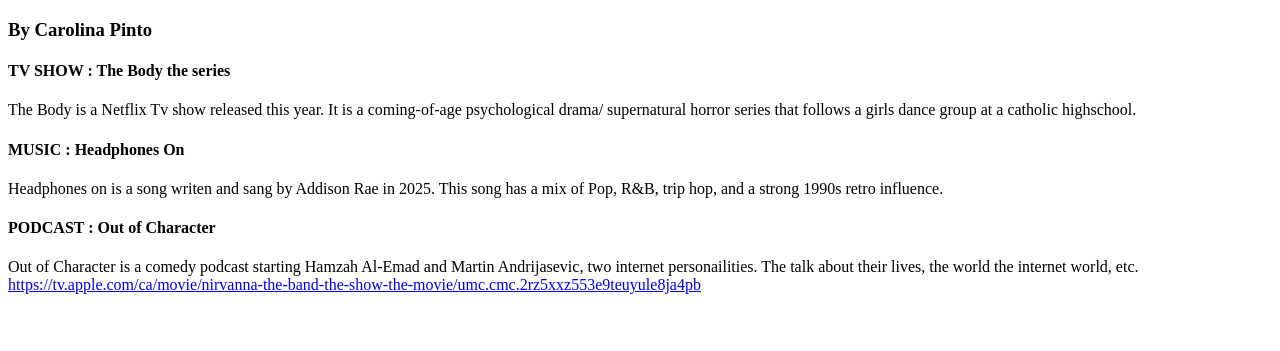
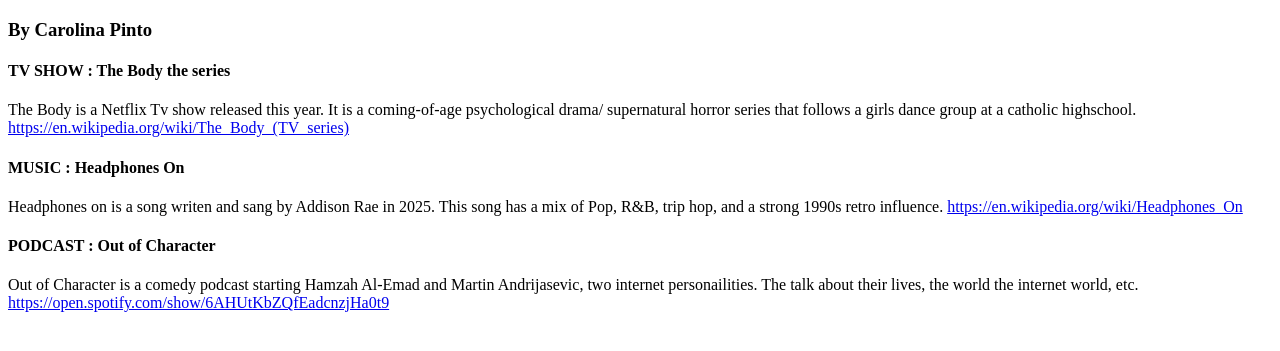
Before and after one commit to pint9785/ux220-lab-5, a plain HTML site: page index.html in a window 1280 px wide. Shown: the part 61-412 px from the top of the page. Drawn offline with Linux system fonts and the light colour scheme.

Commit message:
Update index.html

```diff
--- a/index.html
+++ b/index.html
@@ -33,21 +33,24 @@
 <h4>TV SHOW : The Body the series </h4>
     <p>
       The Body is a Netflix Tv show released this year. It is a coming-of-age psychological drama/ supernatural horror series that follows a girls dance group at a catholic highschool.
+          <a href=”https://en.wikipedia.org/wiki/The_Body_(TV_series)”>https://en.wikipedia.org/wiki/The_Body_(TV_series)</a>
     </p>
 
 <h4>MUSIC : Headphones On</h4>
     <p2>
       Headphones on is a song writen and sang by Addison Rae in 2025. This song has a mix of Pop, R&B, trip hop, and a strong 1990s retro influence.
+         <a href=”https://en.wikipedia.org/wiki/Headphones_On”>https://en.wikipedia.org/wiki/Headphones_On</a>
     </p2>
 
 <h4>PODCAST : Out of Character</h4>
    <p3>
        Out of Character is a comedy podcast starting Hamzah Al-Emad and Martin Andrijasevic, two internet personailities. The talk about their lives, the world the internet world, etc.
-    </p3>
+         <a href=”https://open.spotify.com/show/6AHUtKbZQfEadcnzjHa0t9”>https://open.spotify.com/show/6AHUtKbZQfEadcnzjHa0t9</a>
+   </p3>
        <br>
 
     <footer>
-      <a href=”https://tv.apple.com/ca/movie/nirvanna-the-band-the-show-the-movie/umc.cmc.2rz5xxz553e9teuyule8ja4pb”>https://tv.apple.com/ca/movie/nirvanna-the-band-the-show-the-movie/umc.cmc.2rz5xxz553e9teuyule8ja4pb</a>
+
     </footer>
 
 
```
